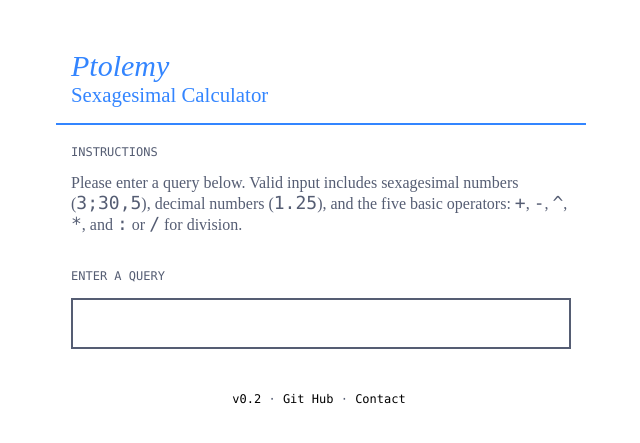
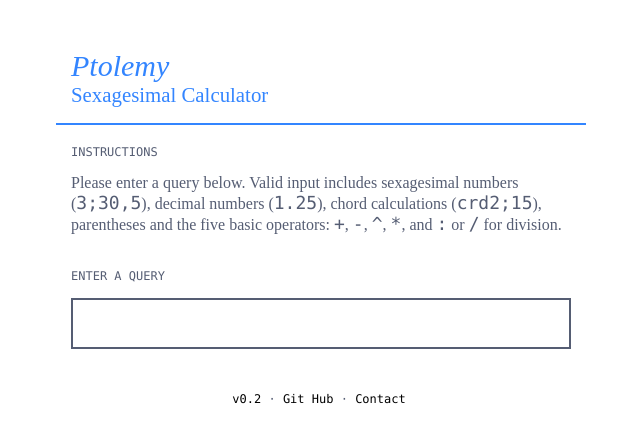
Before and after one commit to johnvining/ptolemy, a Flask app: page / in a window 1280 px wide. Shown: the part 15-458 px from the top of the page, without its empty margins (349-989 px from the left). Run offline with Flask 2, Linux system fonts and the light colour scheme.

Commit message:
Instruction update

```diff
--- a/templates/pt.html
+++ b/templates/pt.html
@@ -32,7 +32,7 @@
 	{% if instructions %}
 		<div class="controls_header">INSTRUCTIONS</div>
 		<div class="controls">
-			Please enter a query below. Valid input includes sexagesimal numbers (<span class="expression">3;30,5</span>), decimal numbers (<span class="expression">1.25</span>), and the five basic operators: <span class="expression">+</span>, <span class="expression">-</span>, <span class="expression">^</span>, <span class="expression">*</span>, and <span class="expression">:</span> or <span class="expression">/</span> for division.
+			Please enter a query below. Valid input includes sexagesimal numbers (<span class="expression">3;30,5</span>), decimal numbers (<span class="expression">1.25</span>), chord calculations (<span class="expression">crd2;15</span>), parentheses and the five basic operators: <span class="expression">+</span>, <span class="expression">-</span>, <span class="expression">^</span>, <span class="expression">*</span>, and <span class="expression">:</span> or <span class="expression">/</span> for division.
 		</div>
 	{% endif %}
 
```
